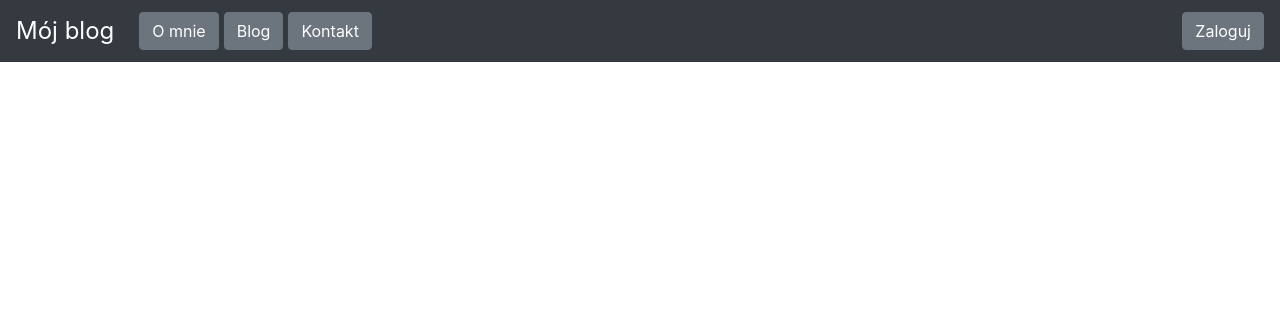
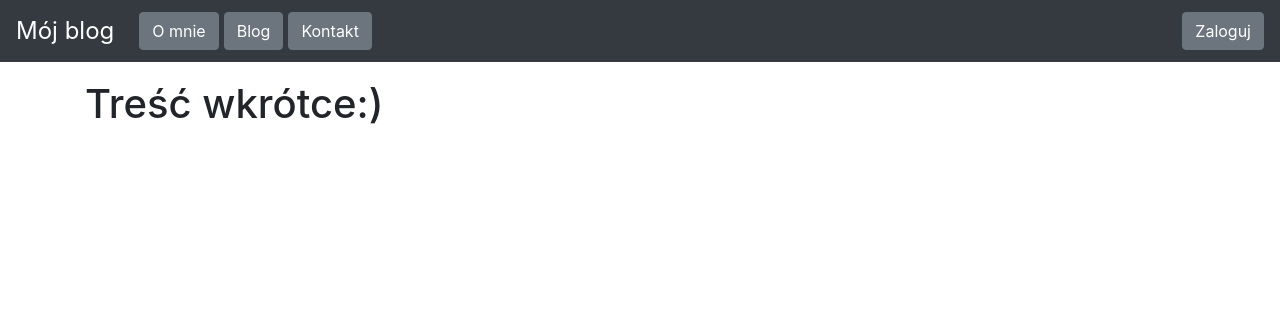
Before and after one commit to KarSiep1996/blog-app, a Flask app: page /about-me in a window 1280 px wide. Shown: the top 322 px of the page. Run offline with Flask 2, Linux system fonts and the light colour scheme; some libraries are stand-ins or nearby versions.

Commit message:
Modify about_me.html

```diff
--- a/blog/templates/about_me.html
+++ b/blog/templates/about_me.html
@@ -1 +1,5 @@
 {% extends "base.html" %}
+
+{% block content %}
+<h1>Treść wkrótce:)</h1>
+{% endblock %}
```
